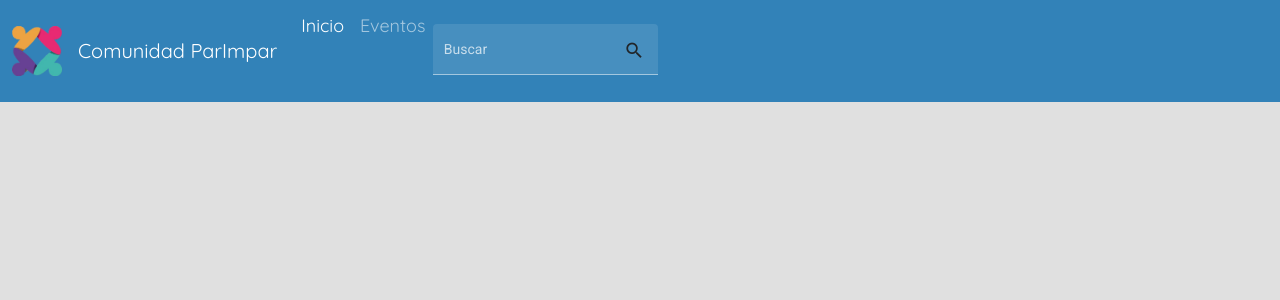
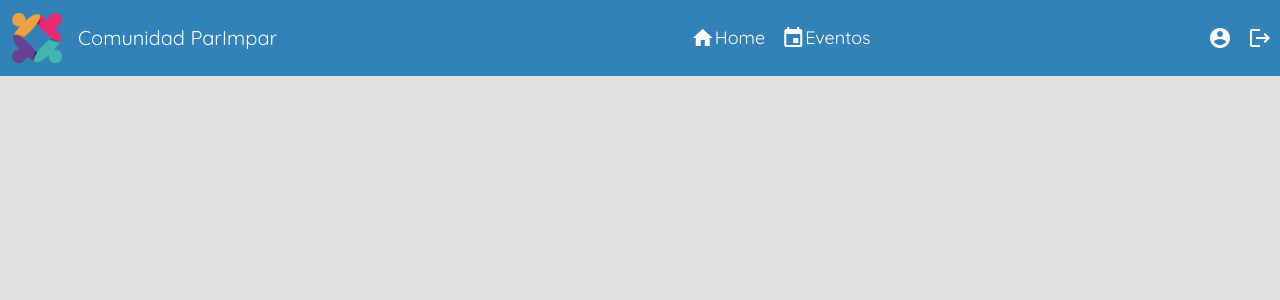
Before and after one commit to judagostino/PF2021G12, an Angular app in the folder Com_parImpar_WEB/: page / in a window 1280 px wide. Shown: the top 300 px of the page. Built offline with nearby package versions, Linux system fonts and the light colour scheme.

Commit message:
navbar listo

```diff
--- a/Com_parImpar_WEB/src/app/components/navbar/navbar.component.html
+++ b/Com_parImpar_WEB/src/app/components/navbar/navbar.component.html
@@ -7,24 +7,44 @@
       <button class="navbar-toggler" type="button" data-bs-toggle="collapse" data-bs-target="#navbarNav" aria-controls="navbarNav" aria-expanded="false" aria-label="Toggle navigation">
         <span class="navbar-toggler-icon"></span>
       </button>
-      <div class="collapse navbar-collapse" id="navbarNav">
+      <div class="collapse navbar-collapse d-flex justify-content-center" id="navbarNav">
         <ul class="navbar-nav">
           <li class="nav-item">
-            <a class="nav-link active opcionMenu" aria-current="page" href="#">Inicio</a>
+            <a class="nav-link active opcionMenu" aria-current="page" href="#">
+              <!-- <div class="d-flex flex-column justify-content-center"> -->
+                <div class="icon-text">
+                  <mat-icon matSuffix style="cursor:pointer;">home</mat-icon>
+                  <span>Home</span>
+                </div>
+            </a>
           </li>
           <li class="nav-item">
-            <a class="nav-link opcionMenu" href="#">Eventos</a>
+            <a class="nav-link active opcionMenu" aria-current="page" href="#">
+                <div class="icon-text">
+                  <mat-icon matSuffix style="cursor:pointer;">event</mat-icon>
+                  <span>Eventos</span>
+                </div>
+            </a>
           </li>
-          <div class="d-flex flex-row-reverse" id="SearchBarNavbar1">
-            <mat-form-field class="example-form-field" appearance="fill" id="SearchBarNavbar1">
-                <mat-label>Buscar</mat-label>
-                <input matInput type="text" [(ngModel)]="value">
-                <mat-icon matSuffix style="cursor:pointer;">search</mat-icon>
-
-              </mat-form-field>
-          </div>
-
         </ul>
+        <div style="position: absolute;right: 0;">
+          <ul class="navbar-nav">
+            <li class="nav-item">
+              <a class="nav-link active opcionMenu" aria-current="page" href="#">
+                  <div class="icon-text">
+                    <mat-icon matSuffix style="cursor:pointer;">account_circle</mat-icon>
+                  </div>
+              </a>
+            </li>
+            <li class="nav-item">
+              <a class="nav-link active opcionMenu" aria-current="page" href="#">
+                  <div class="icon-text">
+                    <mat-icon matSuffix style="cursor:pointer;">logout</mat-icon>
+                  </div>
+              </a>
+            </li>
+            </ul>
+        </div>
       </div>
     </div>
   </nav>
--- a/Com_parImpar_WEB/src/app/components/navbar/navbar.component.scss
+++ b/Com_parImpar_WEB/src/app/components/navbar/navbar.component.scss
@@ -10,3 +10,13 @@
 
     }
 }
+
+.icon-text {
+    display: flex;
+    align-items: center;
+}
+
+.navbar-dark .navbar-nav .nav-link {
+    color: rgba(255,255,255,1);
+
+}
```
